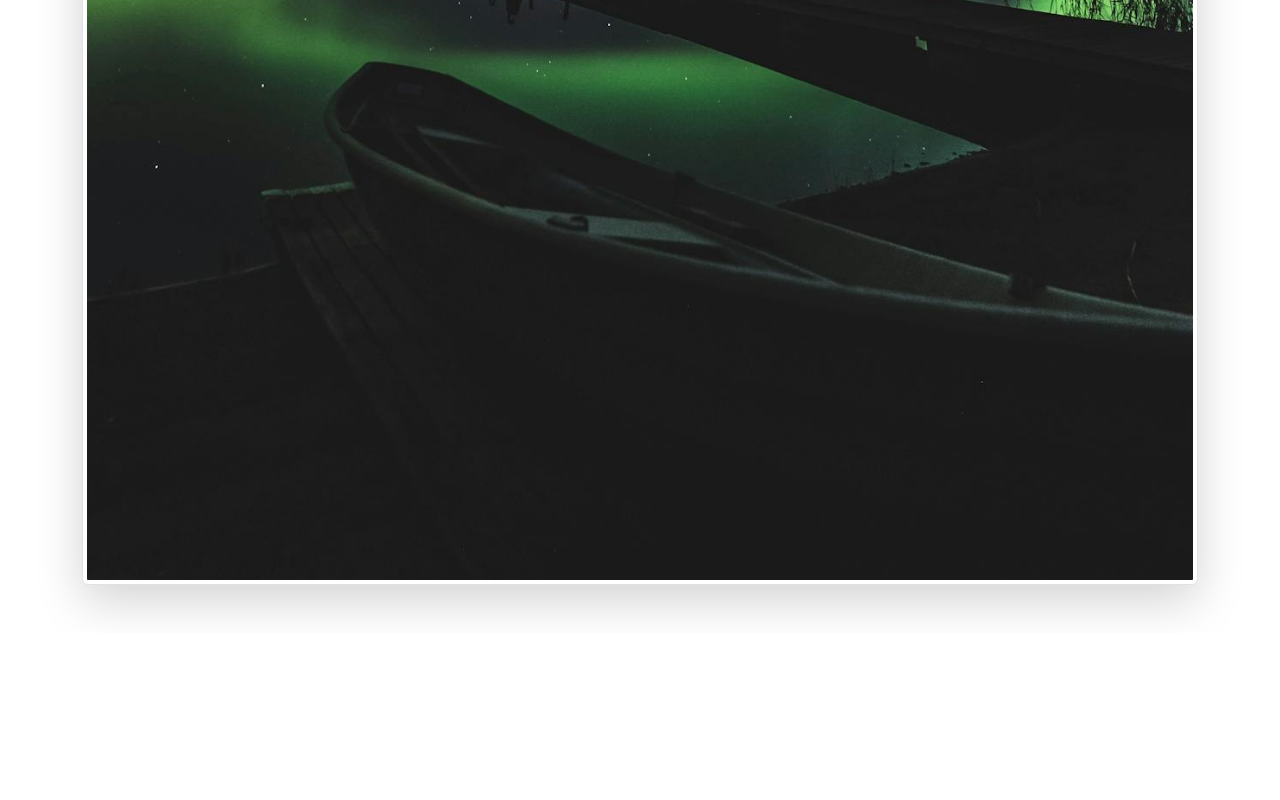
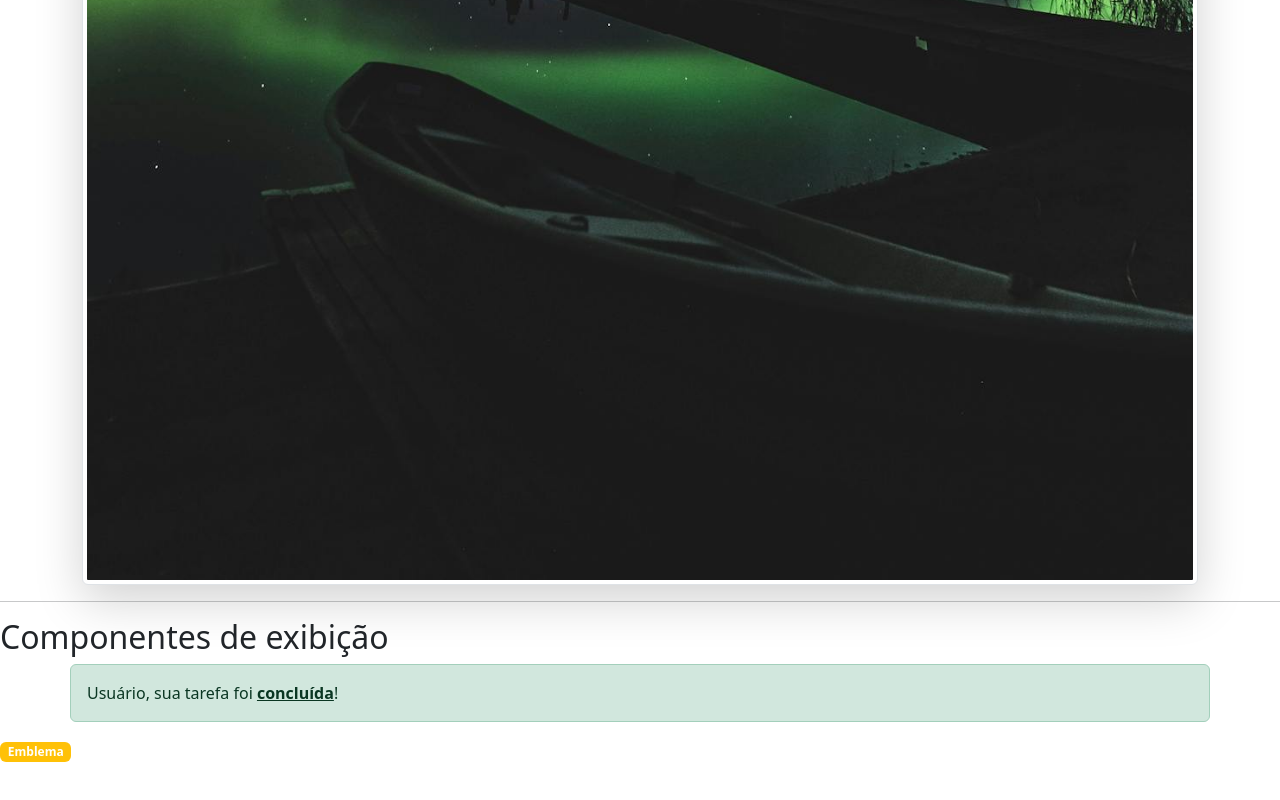
Before and after one commit to luissouzadeveloper/curso-bootstrap, a plain HTML site: page index.html in a window 1280 px wide. Shown: the part 2454-3254 px from the top of the page. Before the commit the page ends 3087 px from the top, so only its background shows below. Drawn offline with nearby package versions, Linux system fonts and the light colour scheme.

Commit message:
Alerts e badges

```diff
--- a/index.html
+++ b/index.html
@@ -110,6 +110,13 @@
     <div class="container">
         <img src="img/finland.jpg" alt="Finlândia" class="img-thumbnail img-fluid rounded-2 shadow-lg">
     </div>
+    <hr>
+
+    <h2>Componentes de exibição</h2>
+    <div class="container alert alert-success">
+        Usuário, sua tarefa foi <a href="#" class="alert-link">concluída</a>!
+    </div>
+    <label class="badge bg-warning">Emblema</label>
 
     <div class="mb-5">
 
```
